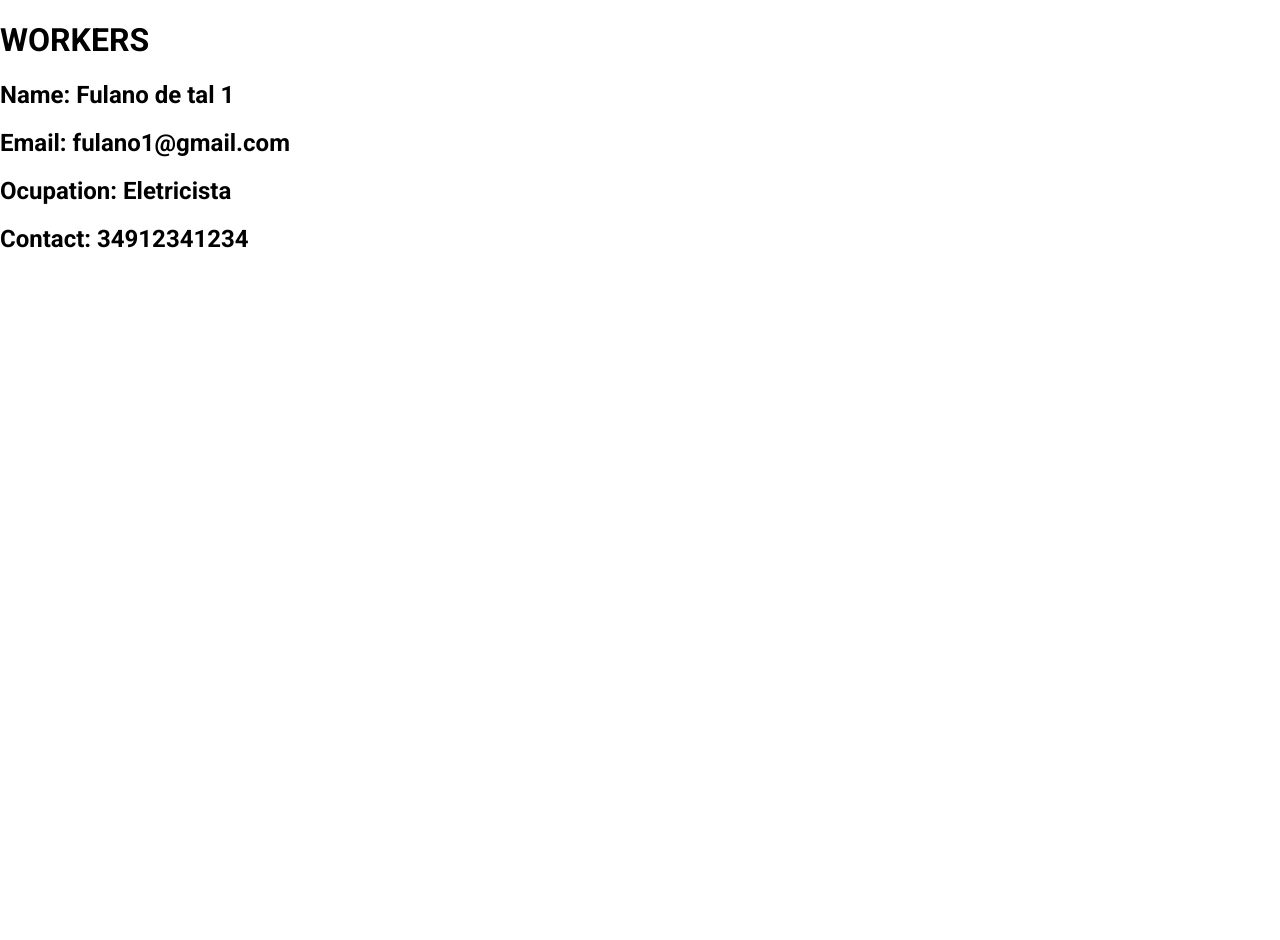
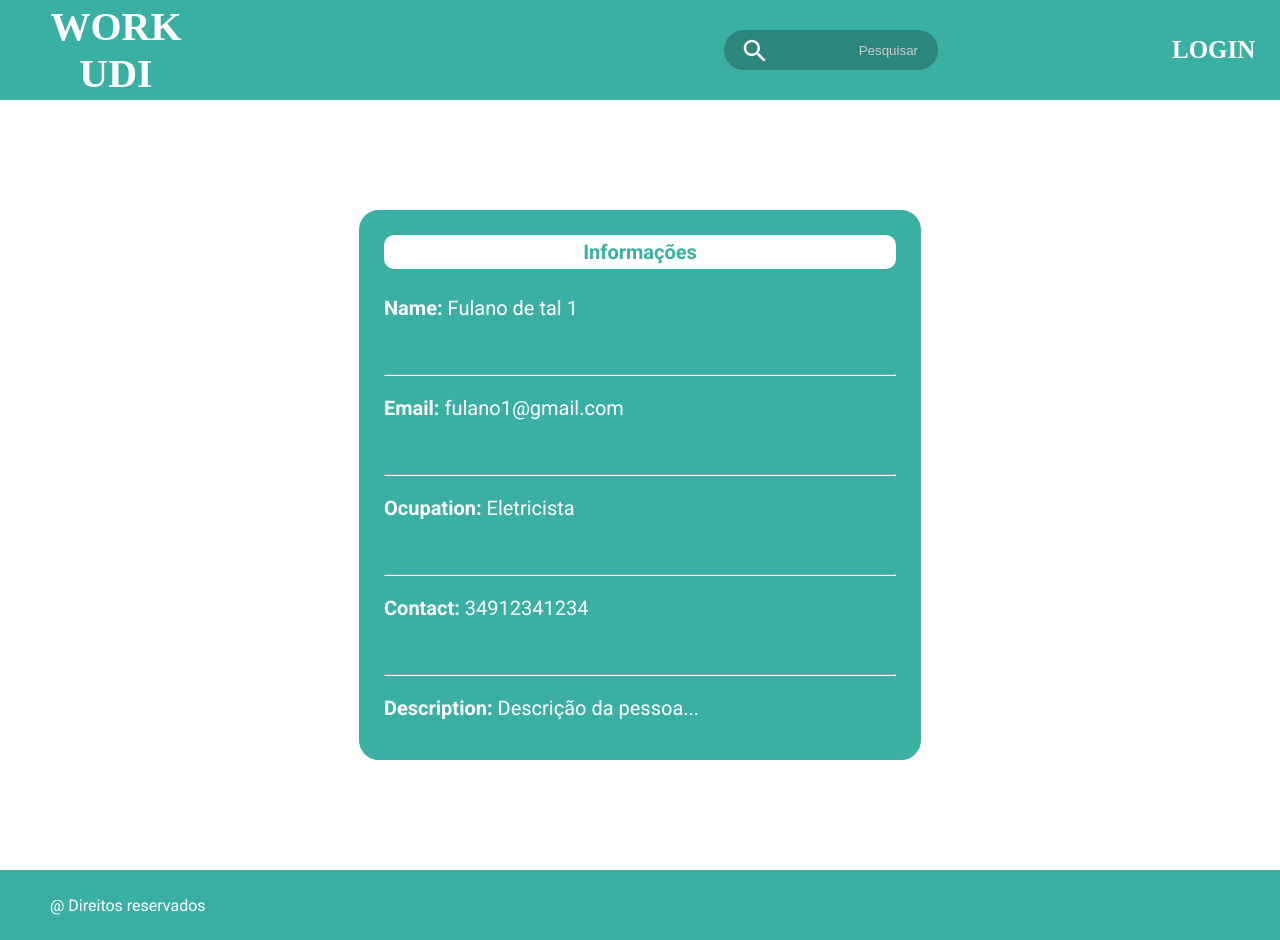
Before and after one commit to raycarlos17/Work-udi, a React (Create React App) app: page /workers/1 in a window 1280 px wide. Before the commit the page ends 800 px from the top, so only its background shows below. Built offline with nearby package versions, Linux system fonts and the light colour scheme; data requests are answered from the project's data file; a web font is replaced by a local one.

Commit message:
Inclusao da tela workers com estilo

```diff
--- a/backend/db.json
+++ b/backend/db.json
@@ -20,6 +20,13 @@
       "email": "raycarlos@gmail.com",
       "perfil": "cliente",
       "password": "123456"
+    },
+    {
+      "id": 4,
+      "name": "teste",
+      "email": "teste@gmail.com",
+      "password": "123456",
+      "perfil": "profissional"
     }
   ],
   "workers": [
@@ -28,70 +35,80 @@
       "name": "Fulano de tal 1",
       "email": "fulano1@gmail.com",
       "occupation": "Eletricista",
-      "contact": "34912341234"
+      "contact": "34912341234",
+      "description": "Descrição da pessoa..."
     },
     {
       "id": 2,
       "name": "Fulano de tal 2",
       "email": "fulano2@gmail.com",
       "occupation": "Encanador",
-      "contact": "34945674567"
+      "contact": "34945674567",
+      "description": "Descrição da pessoa..."
     },
     {
       "id": 3,
       "name": "Fulano de tal 3",
       "email": "fulano3@gmail.com",
       "occupation": "Motorista",
-      "contact": "34945674567"
+      "contact": "34945674567",
+      "description": "Descrição da pessoa..."
     },
     {
       "id": 4,
       "name": "Fulano de tal 4",
       "email": "fulano4@gmail.com",
       "occupation": "Jardineiro",
-      "contact": "34945674567"
+      "contact": "34945674567",
+      "description": "Descrição da pessoa..."
     },
     {
       "id": 5,
       "name": "Fulano de tal 5",
       "email": "fulano5@gmail.com",
       "occupation": "Ferrajista",
-      "contact": "34945674567"
+      "contact": "34945674567",
+      "description": "Descrição da pessoa..."
     },
     {
       "id": 6,
       "name": "Fulano de tal 6",
       "email": "fulano6@gmail.com",
       "occupation": "Fachineiro",
-      "contact": "34945674567"
+      "contact": "34945674567",
+      "description": "Descrição da pessoa..."
     },
     {
       "id": 7,
       "name": "Fulano de tal 7",
       "email": "fulano7@gmail.com",
       "occupation": "Pintor",
-      "contact": "34945674567"
+      "contact": "34945674567",
+      "description": "Descrição da pessoa..."
     },
     {
       "id": 8,
       "name": "Fulano de tal 8",
       "email": "fulano8@gmail.com",
       "occupation": "Pedreiro",
-      "contact": "34945674567"
+      "contact": "34945674567",
+      "description": "Descrição da pessoa..."
     },
     {
       "id": 9,
       "name": "Fulano de tal 9",
       "email": "fulano9@gmail.com",
       "occupation": "Eletricista",
-      "contact": "34945674567"
+      "contact": "34945674567",
+      "description": "Descrição da pessoa..."
     },
     {
       "id": 10,
       "name": "Fulano de tal 10",
       "email": "fulano10@gmail.com",
       "occupation": "Mecanico",
-      "contact": "34945674567"
+      "contact": "34945674567",
+      "description": "Descrição da pessoa..."
     }
   ]
 }
--- a/src/pages/Login/index.js
+++ b/src/pages/Login/index.js
@@ -7,7 +7,6 @@ import imgLinkedin from '../../img/linkedin.svg'
 import HomeIcon from '@material-ui/icons/Home';
 import EmailIcon from '@material-ui/icons/Email';
 import LockIcon from '@material-ui/icons/Lock';
-
 
 const Login = (props) => {
 
@@ -75,16 +74,16 @@ const Login = (props) => {
                 <div className='div-inf'>
                     <div><strong>Welcome!!!</strong></div>
                     <br />
-                    <p>Para se manter conectado conosco por</p>
-                    <p>favor faça o login com suas</p>
-                    <p>informações pessoais</p>
+                    <p>If you are not a user</p>
+                    <p>Make your registration now</p>
+                    <p>Just click the link below</p>
                     <br />
-                    <div className='div-button'><button><Link className='link-button' to='/register'>SIGN UP</Link></button></div>
+                    <div className='div-button'><button><Link className='link-button' to='/register'>REGISTER</Link></button></div>
                 </div>
             </div>
             <div className='div-right'>
                 <div className='div-title'>Login</div>
-                <p>Preencha os dados e faça o login...</p>
+                <p>Fill in the fields and login</p>
                 <br />
                 <br />
                 <form>
@@ -95,7 +94,7 @@ const Login = (props) => {
                     <input value={password} type='password' placeholder='Password' onChange={e => setPassword(e.target.value)} />
                     <br />
                 </form>
-                <p>or use your email for login</p>
+                <p>Fill in with your email and password to login</p>
                 <div className='div-icons'>
                     <div><img src={imgFace} alt='Facebook'></img></div>
                     <div><img src={imgGoogle} alt='Google'></img></div>
@@ -103,7 +102,7 @@ const Login = (props) => {
                 </div>
                 <div className='div-button-right'>
                     <button type='submit' onClick={confirmLogin}>
-                        SIGN IN
+                        LOG IN
                     </button>
                 </div>
             </div>
--- a/src/pages/Register/index.js
+++ b/src/pages/Register/index.js
@@ -8,12 +8,14 @@ import PersonIcon from '@material-ui/icons/Person';
 import EmailIcon from '@material-ui/icons/Email';
 import LockIcon from '@material-ui/icons/Lock';
 import HomeIcon from '@material-ui/icons/Home';
+import LockOpenIcon from '@material-ui/icons/LockOpen';
 
 const Register = (props) => {
 
     const [name, setName] = useState('')
     const [email, setEmail] = useState('')
     const [password, setPassword] = useState('')
+    const [confirmPassword, setConfirmPassword] = useState('')
     const [perfil, setPerfil] = useState('')
     const [listUsers, setListUsers] = useState([])
     // const [listUsersHard, setListUsersHard] = useState([
@@ -115,7 +117,13 @@ const Register = (props) => {
         }
 
         if (emailConfirmerd === true) {
+            if (password === confirmPassword) {
                 return registerUserBack().then(resultado => (JSON.stringify(resultado)))
+            } else {
+                alert('Password invalido, digite novamente')
+                setPassword('')
+                setConfirmPassword('')
+            }
         }
 
     }
@@ -136,7 +144,6 @@ const Register = (props) => {
     }
     //-----------------------------------------------------------------------------------------
     return (
-
         <div className='div-principal'>
             <div className='div-left'>
                 <div>
@@ -147,13 +154,13 @@ const Register = (props) => {
                     </button>
                 </div>
                 <div className='div-inf'>
-                    <div><strong>Welcome Back!</strong></div>
+                    <div><strong>Welcome!!!</strong></div>
                     <br />
-                    <p>Para se manter conectado conosco por</p>
-                    <p>favor faça o login com suas</p>
-                    <p>informações pessoais</p>
+                    <p>If you are already a user</p>
+                    <p>Click on the link below</p>
+                    <p>Login with your details</p>
                     <br />
-                    <div className='div-button'><button><Link className='link-button' to='/login'>SIGN IN</Link></button></div>
+                    <div className='div-button'><button><Link className='link-button' to='/login'>LOG IN</Link></button></div>
                 </div>
             </div>
             <div className='div-right'>
@@ -165,25 +172,27 @@ const Register = (props) => {
                 </div>
                 <br />
                 <br />
-                <p>or use your email for registration</p>
-                <br />
+                <p>Fill in the data to make your registration</p>
                 <form>
                     <PersonIcon className='icon-input' style={{ color: '#3AB0A2' }} />
                     <input value={name} type='text' placeholder='Name' onChange={e => setName(e.target.value)} required />
                     <br />
                     <EmailIcon className='icon-input' style={{ color: '#3AB0A2' }} />
-                    <input value={email} type='text' placeholder='Email' onChange={e => setEmail(e.target.value)} required />
+                    <input value={email} type='text' placeholder='Email' onChange={e => setEmail(e.target.value)} required multiple />
                     <br />
                     <LockIcon className='icon-input' style={{ color: '#3AB0A2' }} />
                     <input value={password} type='password' placeholder='Password' onChange={e => setPassword(e.target.value)} required />
                     <br />
+                    <LockOpenIcon className='icon-input' style={{ color: '#3AB0A2' }} />
+                    <input value={confirmPassword} type='password' placeholder='Confirm Password' onChange={e => setConfirmPassword(e.target.value)} required />
+                    <br />
                     <label>
                         <input name='perfil' className='input-radio' type='radio' value={perfil} onChange={() => setPerfil('cliente')} />
-                        Cliente
+                            Client
                         </label>
                     <label>
                         <input name='perfil' className='input-radio' type='radio' value={perfil} onChange={() => setPerfil('profissional')} />
-                        Profissional
+                        Professional
                         </label>
                     <div className='div-button-right'>
                         <button type="submit" onClick={handleClick}>
--- a/src/pages/Workers/index.js
+++ b/src/pages/Workers/index.js
@@ -1,5 +1,7 @@
-import React, {useEffect, useState} from 'react';
+import React, { useEffect, useState } from 'react';
 import './workers.css';
+import Header from '../../components/Header';
+import Footer from '../../components/Footer';
 
 const Workers = (props) => {
 
@@ -21,13 +23,24 @@ const Workers = (props) => {
 
     return (
         <div>
-            {console.log(props)}
-            <h1>WORKERS</h1>
-            <h2>Name: {listWorkers.name}</h2>
-            <h2>Email: {listWorkers.email}</h2>
-            <h2>Ocupation: {listWorkers.occupation}</h2>
-            <h2>Contact: {listWorkers.contact}</h2>
-
+            <Header />
+            <div className='div-workers'>
+                <h4>Informações</h4>
+                <p><strong>Name: </strong>{listWorkers.name}</p>
+                <br />
+                <hr/>
+                <p><strong>Email: </strong>{listWorkers.email}</p>
+                <br />
+                <hr/>
+                <p><strong>Ocupation: </strong>{listWorkers.occupation}</p>
+                <br />
+                <hr/>
+                <p><strong>Contact: </strong>{listWorkers.contact}</p>
+                <br />
+                <hr/>
+                <p><strong>Description: </strong>{listWorkers.description}</p>
+            </div>
+            <Footer />
         </div>
     )
 }
--- a/src/pages/Workers/workers.css
+++ b/src/pages/Workers/workers.css
@@ -0,0 +1,26 @@
+
+.div-workers{
+    margin: 40px;
+    border: 5px solid #3AB0A2;
+    background: #3AB0A2 ;
+    border-radius: 20px;
+    width: 40%;
+    height: 500px;
+    margin-left: auto;
+    margin-right: auto;
+    color: #fff;
+    padding: 20px;
+    margin-top: 110px;
+    margin-bottom: 110px;
+    font-size: 20px;
+
+}
+
+.div-workers h4{
+    background-color: #fff;
+    color: #3AB0A2;
+    border-radius: 10px;
+    text-align: center;
+    margin-top: 0;
+    padding: 5px;
+}
```
Also changed, not shown: src/components/Teste/CompClass/index.js (deleted, +0 -14 lines), src/components/Teste/CompFunction/index.js (deleted, +0 -12 lines), src/components/Teste/CompClass/compClass.css (deleted), src/components/Teste/CompFunction/compFunction.css (deleted). Lines whose indentation alone changed are shown as unchanged.
